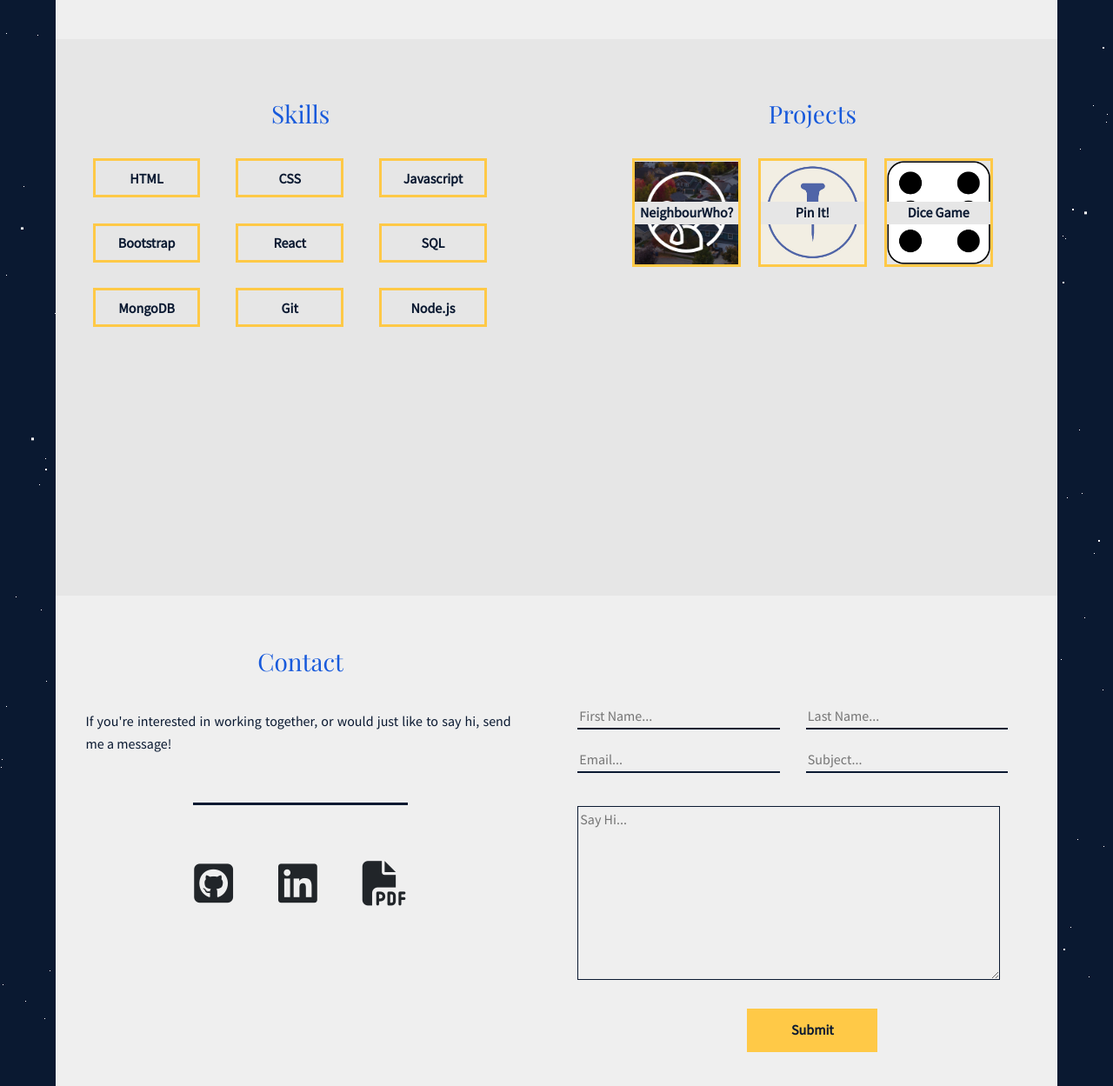
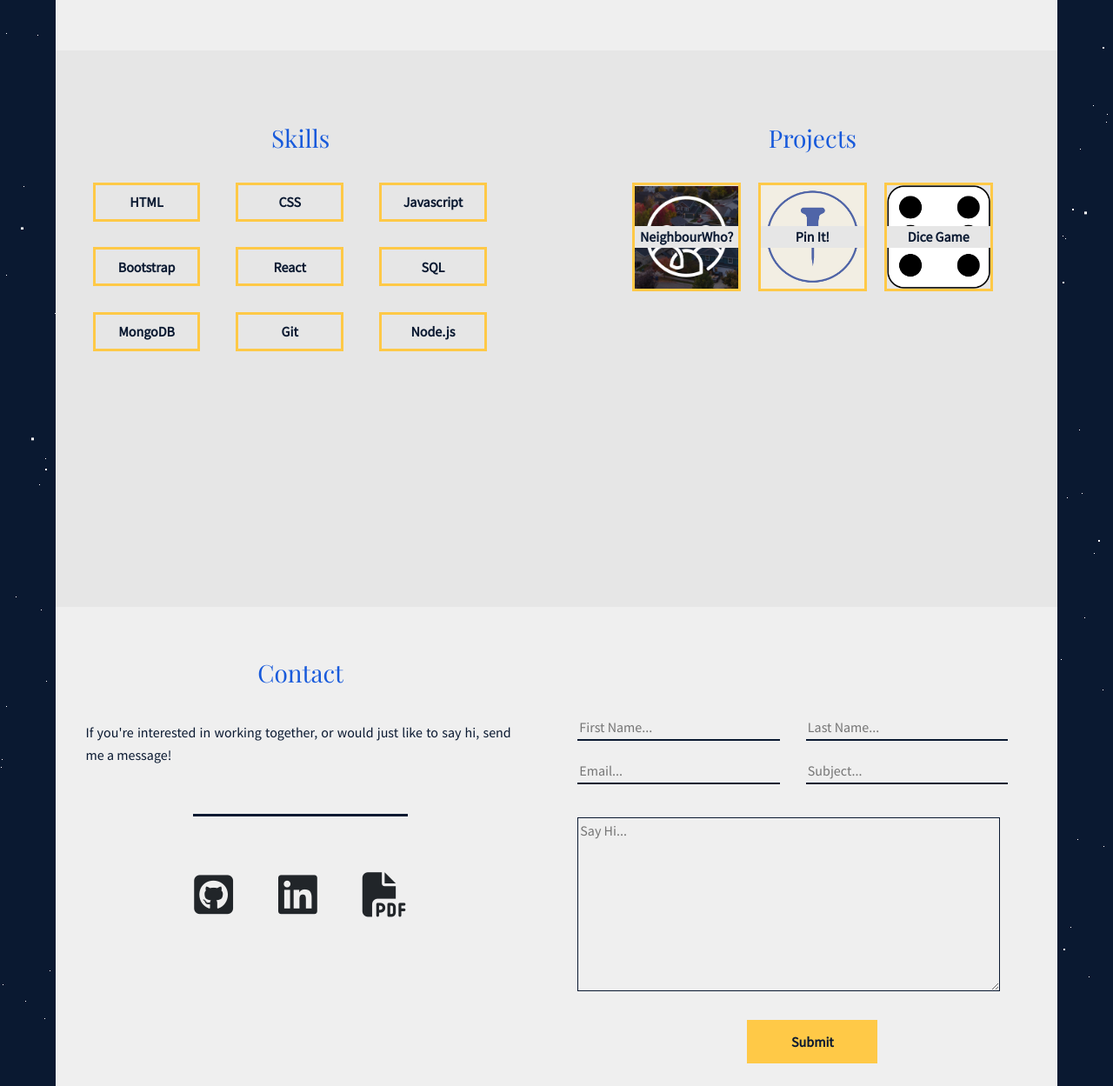
Before and after one commit to RaeesaParker/portfolio, a website with bundled scripts: page index.html in a window 1280 px wide. Shown: the part 1451-2700 px from the top of the page at 87% size. Built offline with nearby package versions, Linux system fonts and the light colour scheme.

Commit message:
Style changes

```diff
--- a/index.html
+++ b/index.html
@@ -183,7 +183,7 @@
 						<div class="div-socials">
 							<a href="https://github.com/RaeesaParker" class="hovertext" data-hover="GitHub" target="_blank"> <i class="fa-brands fa-square-github fa-4x div-socials-icon"></i> </a>
 							<a href="https://www.linkedin.com/in/raeesa-parker/" class="hovertext" data-hover="LinkedIn" target="_blank"><i class="fa-brands fa-linkedin fa-4x div-socials-icon"></i> </a>
-							<a href="./RaeesaParkerCV.pdf" download="raeesaparkercv" class="hovertext" data-hover="CV" target="_blank"> <i class="fa-solid fa-file-pdf  fa-4x  div-socials-icon "></i> </a>
+							<a href="./RaeesaParkerCV.pdf" download="raeesaparkercv" class="hovertext" data-hover="CV"> <i class="fa-solid fa-file-pdf  fa-4x  div-socials-icon "></i> </a>
 						</div>
 					</div>
 
@@ -200,7 +200,7 @@
 
 					    		<textarea id="message" name="message" placeholder="Say Hi..." required></textarea>
 
-					    		<input class="button button-contact" type="submit" value="Submit"  >
+					    		<button class="button button-contact" type="submit" > Submit</button>
 							</form>
 						</div>
 					</div>
--- a/portfolio_styles.css
+++ b/portfolio_styles.css
@@ -150,7 +150,7 @@ a, a:active {
 }
 
 .title-padding-top{
-	padding-top: 7%;
+	padding-top: 10%;
 }
 
 
@@ -579,6 +579,7 @@ textarea{
   background-position: 0%;
   -webkit-transition: background 300ms ease-in-out;
   transition: background 300ms ease-in-out;
+	margin-bottom: 5%;
 }
 
 
```
